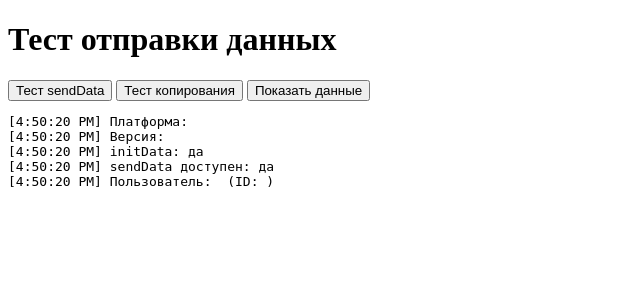
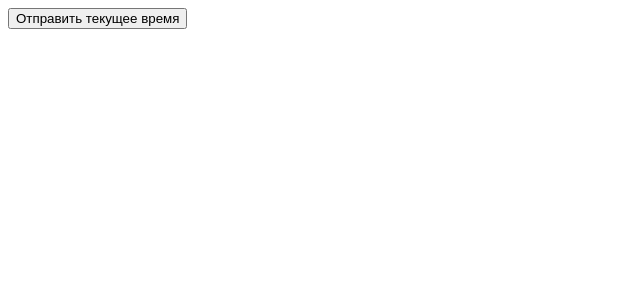
Before and after one commit to ivan-nev/Bot_mini_app, a FastAPI app: page /test2 in a window 1280 px wide. Shown: the top 300 px of the page, without its empty margins (0-640 px from the left). Run offline with FastAPI, Linux system fonts and the light colour scheme; some libraries are stand-ins or nearby versions.

Commit message:
откат stubAcme

```diff
--- a/Server/templates/test2.html
+++ b/Server/templates/test2.html
@@ -1,121 +1,40 @@
 <!DOCTYPE html>
-<html lang="ru">
+<html>
 <head>
     <meta charset="UTF-8">
-    <title>Тест отправки Telegram</title>
-    <script src="https://telegram.org/js/telegram-web-app.js"></script>
+    <title>Time Picker</title>
+    <script src="https://telegram.org/js/telegram-web-app.js?56"></script>
 </head>
 <body>
-<h1>Тест отправки данных</h1>
-
-<div id="status"></div>
-
-<button onclick="testSendData()">Тест sendData</button>
-<button onclick="testCopy()">Тест копирования</button>
-<button onclick="showData()">Показать данные</button>
-
-<pre id="log"></pre>
+<button id="sendTimeBtn">Отправить текущее время</button>
 
 <script>
-    const tg = window.Telegram.WebApp;
-    tg.expand();
+    // Инициализация Telegram Web App
+    const tg = window.Telegram?.WebApp;
 
-    let log = document.getElementById('log');
-    let status = document.getElementById('status');
+    function sendTime() {
+        if (!tg) {
+            alert('Работает только в Telegram!');
+            return;
+        }
 
-    // Логирование
-    function addLog(msg, type = 'info') {
-        const time = new Date().toLocaleTimeString();
-        const color = type === 'error' ? 'red' : type === 'success' ? 'green' : 'black';
-        log.innerHTML += `<span style="color:${color}">[${time}] ${msg}</span><br>`;
-        log.scrollTop = log.scrollHeight;
+        // Получаем текущее время
+        const now = new Date();
+        const time = `${String(now.getHours()).padStart(2, '0')}:${String(now.getMinutes()).padStart(2, '0')}`;
+
+        // Отправляем время в формате "time:HH:MM"
+        tg.sendData(`time:${time}`);
+
+        // Закрываем Mini App
+        tg.close();
     }
 
-    // Обновление статуса
-    function updateStatus(msg, type = 'info') {
-        status.innerHTML = msg;
-        status.style.color = type === 'error' ? 'red' : type === 'success' ? 'green' : 'black';
-    }
-
-    // Инициализация
-    document.addEventListener('DOMContentLoaded', () => {
-        addLog(`Платформа: ${tg.platform}`);
-        addLog(`Версия: ${tg.version}`);
-        addLog(`initData: ${tg.initData ? 'да' : 'нет'}`);
-        addLog(`sendData доступен: ${typeof tg.sendData === 'function' ? 'да' : 'нет'}`);
-
-        if (tg.initDataUnsafe?.user) {
-            addLog(`Пользователь: ${tg.initDataUnsafe.user.first_name} (ID: ${tg.initDataUnsafe.user.id})`);
-        }
-    });
-
-    // Тест sendData
-    function testSendData() {
-        updateStatus('Отправка...', 'info');
-        const testData = {
-            action: "test",
-            platform: tg.platform,
-            time: new Date().toISOString(),
-            number: Math.random()
-        };
-
-        addLog(`Отправка: ${JSON.stringify(testData)}`);
-        addLog(`Размер: ${JSON.stringify(testData).length} байт`);
-
-        try {
-            const success = tg.sendData(JSON.stringify(testData));
-            if (success) {
-                addLog('sendData вернул true', 'success');
-                updateStatus('Успешно отправлено!', 'success');
-            } else {
-                addLog('sendData вернул false', 'error');
-                updateStatus('sendData вернул false', 'error');
-            }
-        } catch (e) {
-            addLog(`Ошибка: ${e.message}`, 'error');
-            updateStatus(`Ошибка: ${e.message}`, 'error');
-        }
-    }
-
-    // Тест копирования
-    function testCopy() {
-        const text = `Тестовые данные: ${new Date().toLocaleString()}\nПлатформа: ${tg.platform}\nID: ${tg.initDataUnsafe?.user?.id || 'нет'}`;
-
-        const textarea = document.createElement('textarea');
-        textarea.value = text;
-        document.body.appendChild(textarea);
-        textarea.select();
-
-        try {
-            const success = document.execCommand('copy');
-            if (success) {
-                addLog('Скопировано в буфер', 'success');
-                updateStatus('Скопировано!', 'success');
-                tg.showAlert('Текст скопирован в буфер обмена');
-            } else {
-                addLog('Не удалось скопировать', 'error');
-                updateStatus('Ошибка копирования', 'error');
-            }
-        } catch (e) {
-            addLog(`Ошибка копирования: ${e.message}`, 'error');
-            updateStatus('Ошибка копирования', 'error');
-        }
-
-        document.body.removeChild(textarea);
-    }
-
-    // Показать все данные
-    function showData() {
-        const data = {
-            platform: tg.platform,
-            version: tg.version,
-            initData: tg.initData,
-            initDataUnsafe: tg.initDataUnsafe,
-            allKeys: Object.keys(tg).filter(k => typeof tg[k] === 'function')
-        };
-
-        addLog(`Все данные: ${JSON.stringify(data, null, 2)}`);
-        updateStatus('Данные показаны в логе', 'info');
+    // Инициализация приложения
+    if (tg) {
+        tg.ready();
+        document.getElementById('sendTimeBtn').addEventListener('click', sendTime);
+    } else {
+        document.body.innerHTML = '<p>Запустите в Telegram!</p>';
     }
 </script>
 </body>
```
